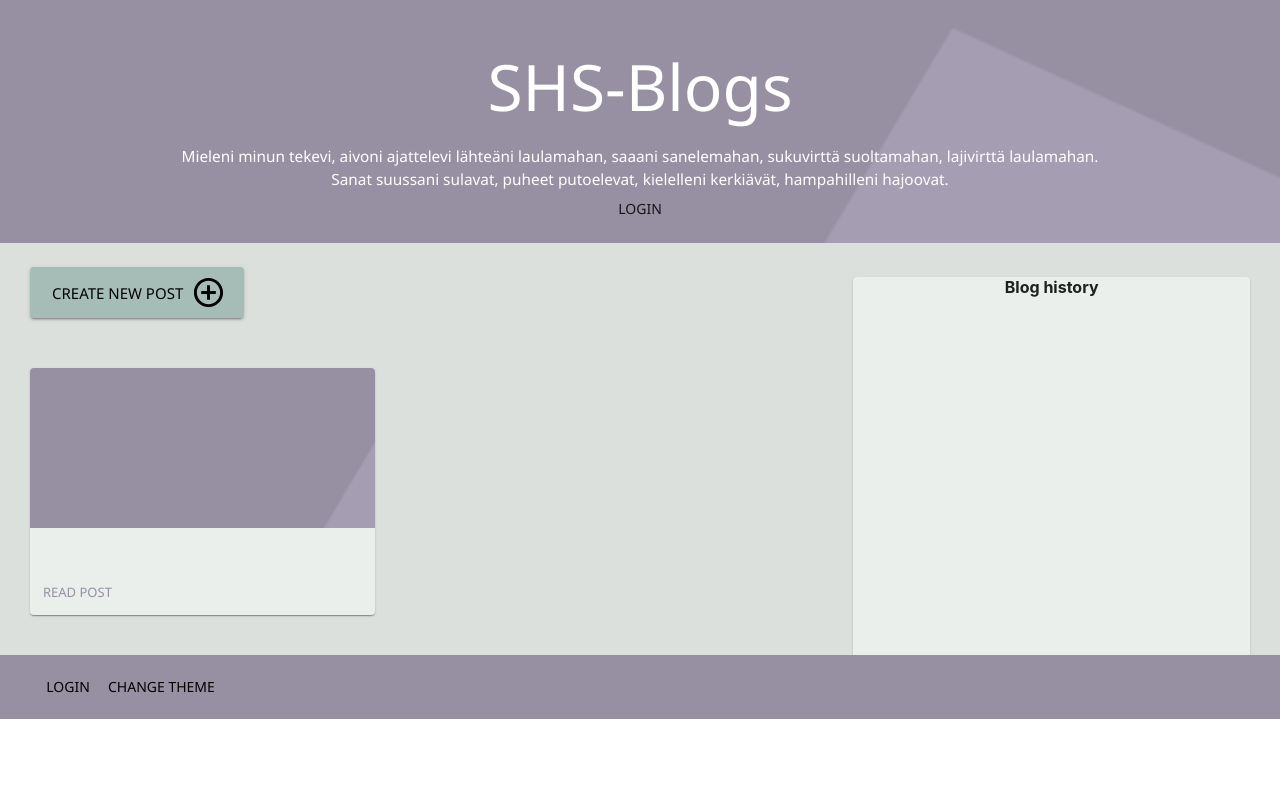
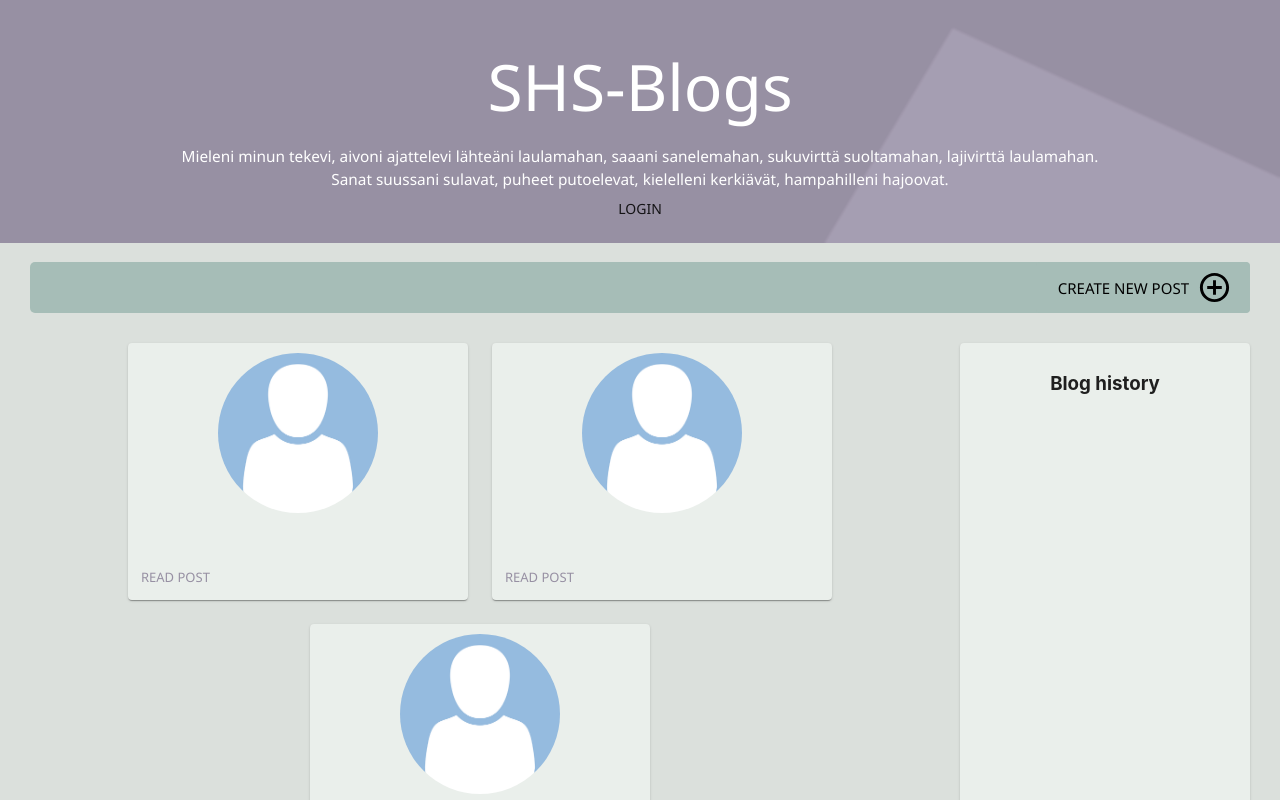
Before and after one commit to HannaTuominen/SHS-Blog, a React (Create React App) app in the folder frontend/: page / in a window 1280 px wide. Shown: the top 800 px of the page. Built offline with nearby package versions, Linux system fonts and the light colour scheme; no server answers; what draft-js-image-plugin would draw is missing.

Commit message:
Improve welcome page's blogpost cards.

```diff
--- a/frontend/src/App.css
+++ b/frontend/src/App.css
@@ -52,3 +52,9 @@ div.DraftEditor-root {
 div.MuiPaper-rounded{
     background-color: #EAEFEB;
 }
+
+div.MuiCard-root{
+  align-items: center;
+  justify-content: center;
+  text-align: center;
+}
--- a/frontend/src/Components/Blogposts/BlogPost.js
+++ b/frontend/src/Components/Blogposts/BlogPost.js
@@ -2,6 +2,7 @@ import React, {Component, Fragment} from 'react'
 import EditTabs from './EditTabs';
 import Grid from '@material-ui/core/Grid';
 import Paper from '@material-ui/core/Paper';
+import { withStyles }  from '@material-ui/core/styles'
 import RightPane from './RightPane'
 import ReadPost from './ReadPost'
 import EditPost from './EditPost'
@@ -14,8 +15,23 @@ import LogoutComponent from "../LogoutComponent";
 import LoginComponent from "../LoginComponent";
 import {Box} from "@material-ui/core";
 import Hamburger from "./Hamburger";
+import Button from '@material-ui/core/Button';
+import Icon from '@material-ui/core/Icon';
+import  AddCircleOutlineIcon from '@material-ui/icons/AddCircleOutline';
 
-export default class BlogPost extends Component {
+const useStyles = theme => ({
+  topGridItem: {
+    padding: "15px 30px 0px 30px",
+    display: 'flex',
+    alignItems: 'end',
+    justifyContent: 'end',
+  },
+  topContainer: {
+    borderRadius:5
+   },
+ });
+
+class BlogPost extends Component {
   currentPostText;
   callback = (post) => {
     this.currentPostText = post;
@@ -52,12 +68,27 @@ export default class BlogPost extends Component {
 
 
   render() {
+    const { classes } = this.props;
     console.log(this.props.currentPost)
     console.log("is user logged in: " + this.props.isUserLoggedIn );
 
     return <Grid container>
+      <Grid item sm={12} className={classes.topGridItem}>
+      <div style={{ width: '100%' }}>
+        <Box bgcolor="secondary.main" className={classes.topContainer} display="flex" flexDirection="row-reverse">
+          <Button
+            size="large"
+            variant="contained" disableElevation
+            color="secondary"
+            endIcon={<AddCircleOutlineIcon style={{ fontSize: 35 }}/>}
+            onClick={() => history.push('/new')}
+            > Create New Post
+          </Button>
+        </Box>
+      </div>
+      </Grid>
       {this.state.windowWidth < 600 && <Hamburger currentPostId={this.state.currentPostId} idChangeCallback={this.changeId} dataCallback={this.postsDataUpdate}/>}
-      <Grid item xs={12} sm={8}>
+      <Grid item xs={12} sm={9}>
         <Router history={history}>
           <Switch>
             <Route exact path="/"
@@ -90,9 +121,11 @@ export default class BlogPost extends Component {
           </Switch>
         </Router>
       </Grid>
-      {this.state.windowWidth > 600 && <Grid item xs={12} sm={4}>
+      {this.state.windowWidth > 600 && <Grid item xs={12} sm={3}>
         <RightPane currentPostId={this.state.currentPostId} idChangeCallback={this.changeId} dataCallback={this.postsDataUpdate}/>
       </Grid> }
     </Grid>
   }
 }
+
+export default withStyles(useStyles)(BlogPost)
--- a/frontend/src/Components/Blogposts/RightPane.js
+++ b/frontend/src/Components/Blogposts/RightPane.js
@@ -11,6 +11,7 @@ const useStyles = theme => ({
     // padding: "0 30px",
     height: "100%",
     margin: "30px 30px 30px 0px",
+    paddingTop: 10,
     flex: 0,
     ['@media (max-width:1200px)']: { // eslint-disable-line no-useless-computed-key
       margin: "30px 30px 30px 0px",
@@ -71,8 +72,7 @@ class RightPane extends Component {
     const { classes } = this.props;
     return <Fragment>
       <Paper className={classes.rightPane}>
-            <h4 align="center">Blog history</h4>
-
+            <h3 align="center">Blog history</h3>
             <Box>{this.state.data}</Box>
       </Paper>
     </Fragment>
--- a/frontend/src/Components/Blogposts/WelcomePane.js
+++ b/frontend/src/Components/Blogposts/WelcomePane.js
@@ -10,10 +10,11 @@ import Icon from '@material-ui/core/Icon';
 import history from './history'
 import './../../App.css';
 import Box from '@material-ui/core/Box';
+import Grid from '@material-ui/core/Grid';
 
 const useStyles = theme => ({
   welcome: {
-    padding: "20px 0px 0px 30px",
+    padding: "0px 0px 0px 30px",
     margin: "30px 30px 0px 0px",
     height: "100%",
     flex: 0,
@@ -38,8 +39,6 @@ class WelcomePane extends Component{
   constructor(props) {
     super(props);
     this.state = {currentPost : props.currentPost}
-    console.log(props.currentPost.id)
-    console.log(props.currentPost.body)
   }
 
   componentWillReceiveProps(nextProps) {
@@ -52,24 +51,36 @@ class WelcomePane extends Component{
    const text = this.state.currentPost.body
 
     return <div>
-        <Box bgcolor="primary" className={classes.leftContainer}>
-          <Button
-              size="large"
-              variant="contained"
-              color="secondary"
-              endIcon={<AddCircleOutlineIcon style={{ fontSize: 35 }}/>}
-              onClick={() => history.push('/new')}
-            > Create New Post
-          </Button>
-        </Box>
         <Box bgcolor="primary" className={classes.welcome}>
-            <MediaCard
-              currentPostText={text}
-              currentPostTitle={title}
-            />
+            <Grid container className={classes.root} spacing={3}>
+              <Grid item xs={12}>
+                <Grid container justify="center" spacing={3}>
+                  {[0, 1, 2].map((value) => (
+                    <Grid key={value} item>
+                      <MediaCard
+                        currentPostText={text}
+                        currentPostTitle={title}
+                      />
+                    </Grid>
+                  ))}
+                </Grid>
+              </Grid>
+              <Grid item xs={12}>
+                <Grid container justify="center" spacing={3}>
+                  {[0, 1, 2].map((value) => (
+                    <Grid key={value} item>
+                      <MediaCard
+                        currentPostText={text}
+                        currentPostTitle={title}
+                      />
+                    </Grid>
+                  ))}
+                </Grid>
+              </Grid>
+            </Grid>
+
             <br/>
             <br/>
-
         </Box>
     </div>
   }
--- a/frontend/src/Components/Layouts/MediaCard.js
+++ b/frontend/src/Components/Layouts/MediaCard.js
@@ -7,15 +7,21 @@ import CardActions from '@material-ui/core/CardActions';
 import CardContent from '@material-ui/core/CardContent';
 import CardMedia from '@material-ui/core/CardMedia';
 import Button from '@material-ui/core/Button';
+import history from "../Blogposts/history";
 import Typography from '@material-ui/core/Typography';
 
 const useStyles = theme => ({
     root: {
-      maxWidth: 345,
-      backgroundColor: theme.palette.primary.main
+      maxWidth: 340,
+      textAlign:'center'
     },
     media: {
-     height: 160
+     height: 160,
+     width: 160,
+     borderRadius:160/2,
+     marginLeft:(340-160)/2,
+     marginRight:(340-160)/2,
+     marginTop:10
     },
 });
 
@@ -29,10 +35,11 @@ class MediaCard extends Component {
     return (
     <div>
       <Card className={classes.root}>
-        <CardActionArea>
+        <CardActionArea
+          onClick={() => history.push('/read')}>
           <CardMedia
             className={classes.media}
-            image={require('../../images/blogi_tausta4.png')}
+            image={require('../../images/blog_card_placeholder.png')}
           />
           <CardContent>
             <Typography gutterBottom variant="h5" component="h2">
```
Also changed, not shown: frontend/src/images/blog_card_placeholder.png (added).
